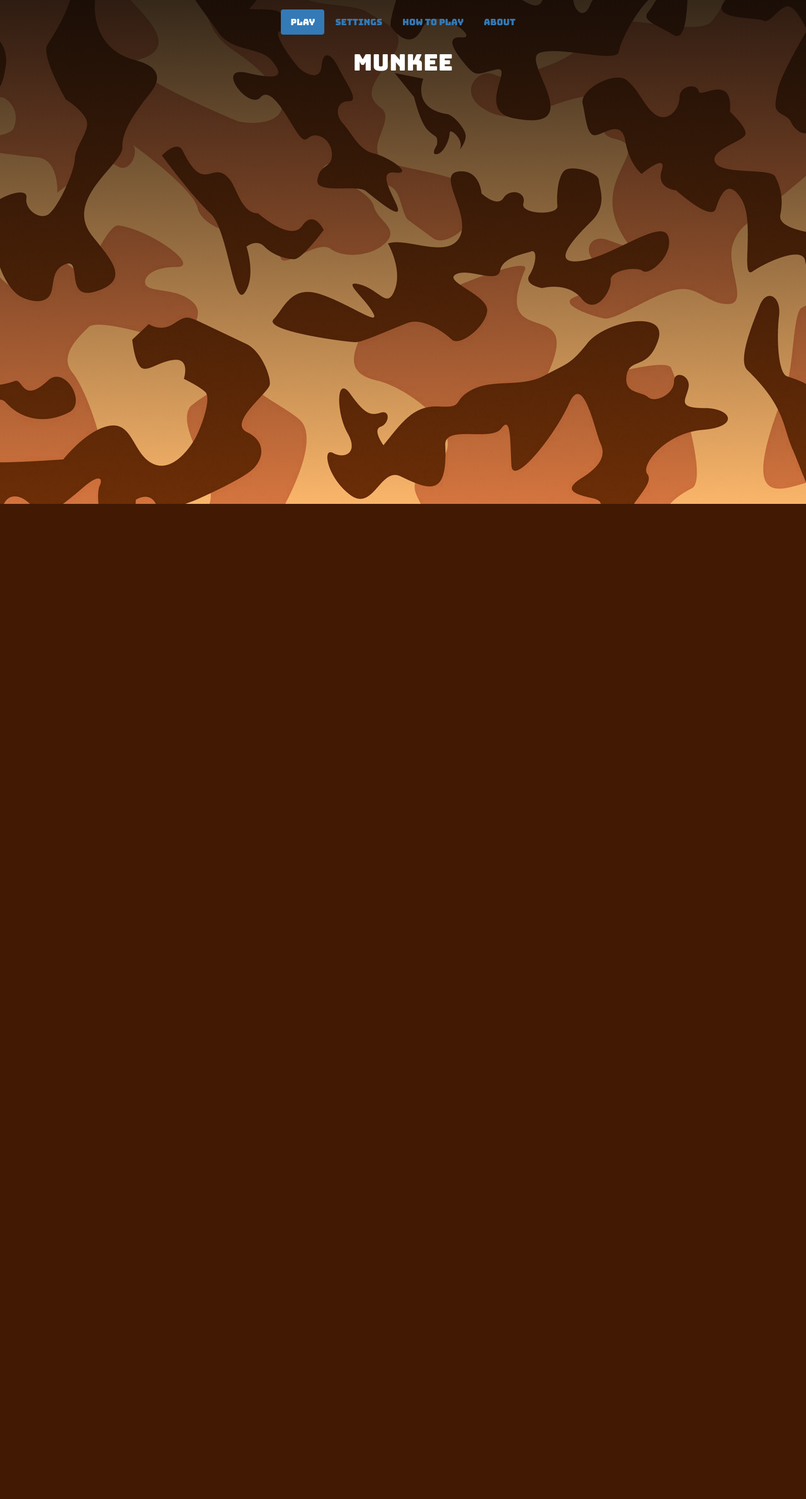
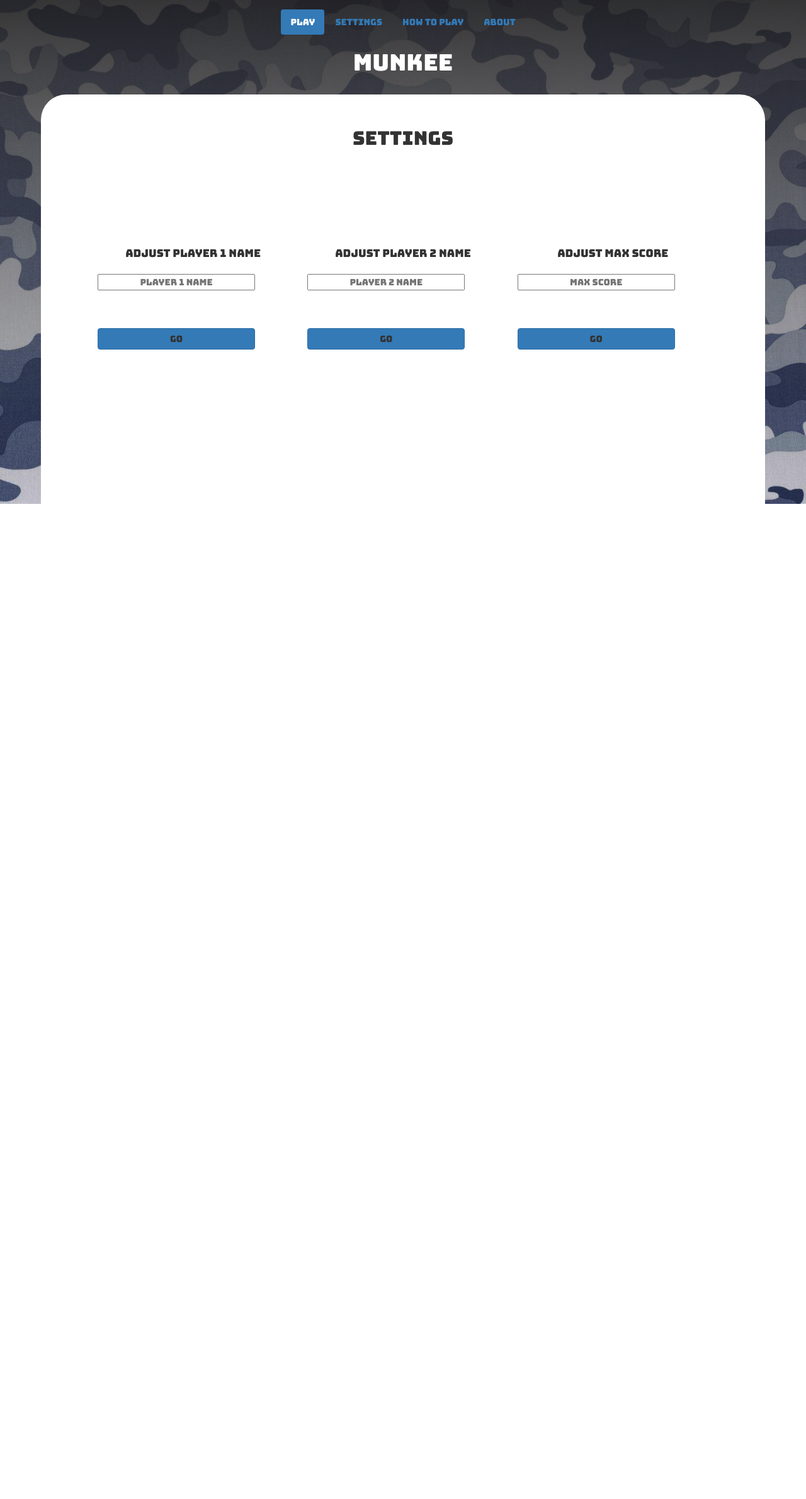
Before and after one commit to billxsheng/Munkee-game, a PHP site: page / in a window 1280 px wide, after a click on "Settings". Shown: the whole page at 63% size. Before the commit the page ends 800 px from the top, so only its background shows below. Run offline with PHP 8.4, Linux system fonts and the light colour scheme; some libraries are stand-ins or nearby versions.

Commit message:
players can now adjust settings

```diff
--- a/app.js
+++ b/app.js
@@ -3,6 +3,26 @@ var playerTurn = 0;
 var currentScore1 = 0;
 var currentScore2 = 0;
 var roundScore = 0;
+var winningScore = 10;
+var player1Name = "player 1"
+var player2Name = "player 2"
+
+
+document.querySelector('.btn-p1').addEventListener("click", function(){
+    document.querySelector("#text-p0").textContent = document.querySelector('.p1-name').value;
+    player1Name = document.querySelector('.p1-name').value;
+});
+
+document.querySelector('.btn-p2').addEventListener("click", function(){
+    document.querySelector("#text-p1").textContent = document.querySelector('.p2-name').value;
+    player2Name = document.querySelector('.p2-name').value;
+});
+
+document.querySelector(".btn-max").addEventListener("click", function(){
+   winningScore = document.querySelector(".max-score").value;
+});
+
+
 
 document.getElementById("score0").textContent = 0;
 document.getElementById("score1").textContent = 0;
@@ -30,8 +50,7 @@ document.querySelector(".btn-hold").addEventListener('click', function() {
     scores[playerTurn] += roundScore;
     document.querySelector("#score" + playerTurn).textContent = scores[playerTurn];
 
-
-   if(scores[playerTurn] >= 10) {
+   if(scores[playerTurn] >= winningScore) {
        document.querySelector("#text-p" + playerTurn).textContent = "winner!";
        document.querySelector(".btn-hold").classList.add("disabled");
        document.querySelector(".btn-roll").classList.add("disabled");
@@ -43,9 +62,12 @@ document.querySelector(".btn-hold").addEventListener('click', function() {
 });
 
 document.querySelector(".btn-new").addEventListener("click", function() {
-   scores = [0,0];
-    document.querySelector("#text-p0").textContent = "player 1";
-    document.querySelector("#text-p1").textContent = "player 2";
+    roundScore=0;
+    scores = [0,0];
+    document.querySelector(".btn-hold").classList.remove("disabled");
+    document.querySelector(".btn-roll").classList.remove("disabled");
+     document.getElementById("text-p0").textContent = player1Name;
+     document.getElementById("text-p1").textContent = player2Name;
     document.getElementById("score0").textContent = 0;
     document.getElementById("score1").textContent = 0;
     document.getElementById("curr-score0").textContent = 0;
--- a/index.html
+++ b/index.html
@@ -92,14 +92,40 @@
 
             </div>
             <div id="settings" class="tab-pane fade in">
+
+                <div class="jumbotron">
+                    <div class="container">
+                        <div class="settings">Settings</div>
+                        <div class="col-md-4">
+                            <div class="title2">Adjust Player 1 Name</div>
+                            <input type="text" placeholder="Player 1 Name" class="p1-name input1">
+                            <a class="settings-btn btn btn-primary btn-p1">GO</a>
+                        </div>
+                        <div class="col-md-4">
+                            <div class="title2">adjust Player 2 Name</div>
+                            <input type="text" placeholder="Player 2 Name" class="p2-name input1">
+                            <a class="settings-btn btn btn-primary btn-p2">GO</a>
+                        </div>
+                        <div class="col-md-4">
+                             <div class="title2">adjust Max Score</div>
+                            <input type="text" placeholder="Max Score" class="max-score input1">
+                            <a class="settings-btn btn btn-primary btn-max">GO</a>
+                        </div>
+                    </div>
+                </div>
+
+                <div class="container">
+
             </div>
             <div id="instructions" class="tab-pane fade in">
-                <div class="title">
-                <h1>hello</h1>
-                    </div>
+                <div class="jumbotron">
+
+                </div>
             </div>
             <div id="about" class="tab-pane fade in">
+                <div class="jumbotron">
 
+                </div>
             </div>
         </div>
             </div>
--- a/style.css
+++ b/style.css
@@ -3,8 +3,9 @@
 }
 
 .container-fluid {
-    background-image: linear-gradient(rgba(8, 7, 7, 0.81), rgba(0, 0, 0, 0)), url(images/578341.jpg);
+    background-image:linear-gradient(rgba(8, 7, 7, 0.79), rgba(0, 0, 0, 0)), url(images/wallpaper.jpg);
     background-position: center;
+    background-size: cover;
     height: 100vh;
 
 }
@@ -111,3 +112,31 @@ h3 {
 .act3 {
     color: #428bca;
 }
+.settings {
+    text-align: center;
+    font-size: 30px;
+}
+
+.title2 {
+    text-align: center;
+    position: relative;
+    top: 150px;
+    font-size: 17px;
+}
+
+.settings-btn {
+    position: relative;
+    top: 230px;
+    width: 250px;
+}
+.input1 {
+    position: relative;
+    top: 170px;
+    width: 250px;
+    text-align: center;
+}
+
+,input1:focus {
+    outline: none;
+
+}
```
Also changed, not shown: images/wallpaper.jpg (added).
